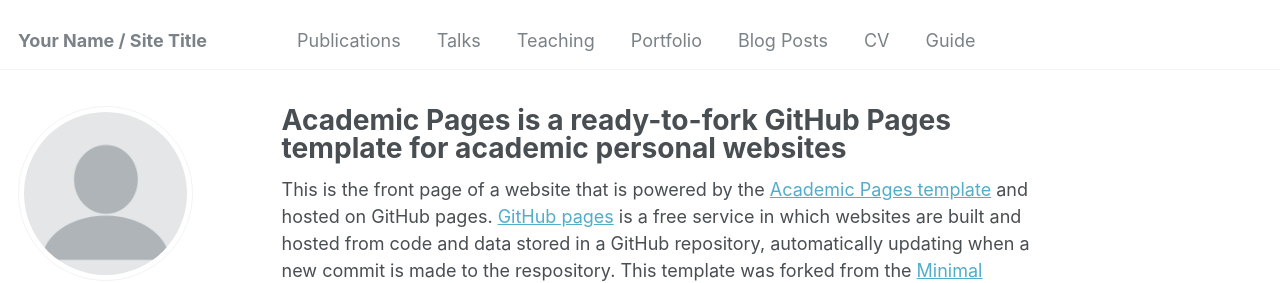
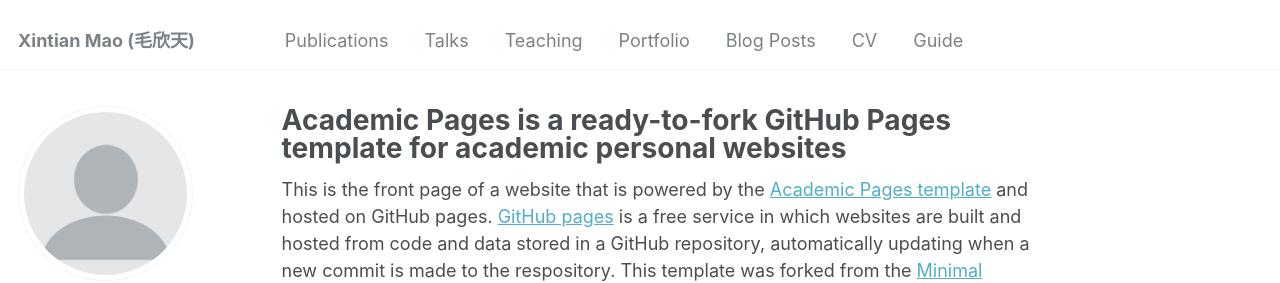
Before and after one commit to INVOKERer/INVOKERer.github.io, a Jekyll site: the page built from _pages/about.md, in a window 1280 px wide. Shown: the top 283 px of the page. Built offline with Jekyll 4.4.1, drawn with Linux system fonts in a browser that asks for light colours; some web fonts are replaced.

Commit message:
Update _config.yml

```diff
--- a/_config.yml
+++ b/_config.yml
@@ -8,7 +8,7 @@
 
 # Basic Site Settings
 locale                   : "en-US"
-title                    : "Your Name / Site Title"
+title                    : "Xintian Mao (毛欣天)"
 title_separator          : "-"
 name                     : &name "Your Name"
 description              : &description "personal description"
```
